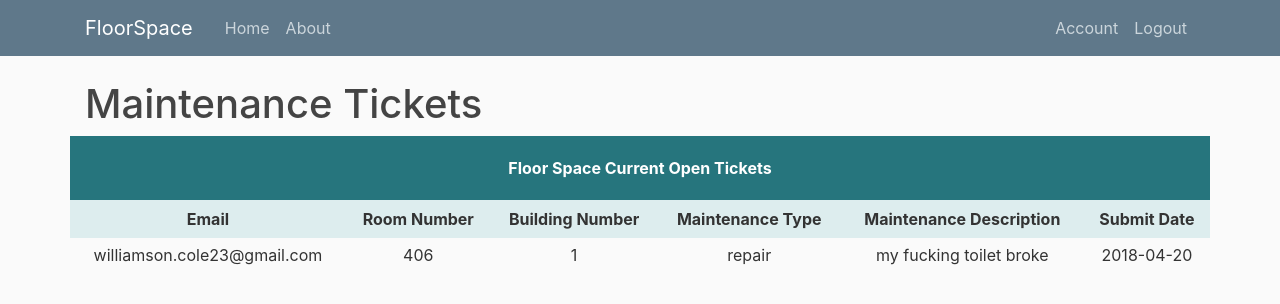
After one commit to ColeW23/FloorSpace2, a Flask app: page /tickets in a window 1280 px wide. The commit adds this page. Shown: the top 304 px of the page. Run offline with Flask 2, Linux system fonts and the light colour scheme; a user stored in the database is signed in; data comes from the database, SQL or seed files in the repository; both versions use the stored data as it was after the commit; some libraries are stand-ins or nearby versions.

Commit message:
Update 4/20 - Created page for displaying all tickets - Tickets are displayed based on varying factors: -- Admin users have all currently opened tickets displayed -- Tenants have only their open tickets displayed - Added css styles to the table that displays tickets

```diff
--- a/game_store/models.py
+++ b/game_store/models.py
@@ -45,14 +45,19 @@ class Ticket(db.Model):
     room_id = db.Column(db.Integer, nullable=False)
     build_id = db.Column(db.Integer, nullable=False)
     mtype = db.Column(db.String(40), nullable=False)
+    submitdate = db.Column(db.Date, nullable=False)
+    resolvedate = db.Column(db.Date)
     description = db.Column(db.String(720), nullable=False)
 
-    def __init__(self, email, room_id, build_id, mtype, description):
+    def __init__(self, email, room_id, build_id, mtype, description, submitdate, resolvedate):
         self.tenant_email=email
         self.room_id=room_id
         self.build_id=build_id
         self.mtype=mtype
         self.description=description
+        self.submitdate=submitdate
+        self.resolvedate=resolvedate
+
 
 
 db.drop_all()
@@ -65,7 +70,14 @@ Admin1 = Tenant(email="Admin1@gmail.com", username="Admin1", password=hashed_pas
 db.session.add(Admin1)
 db.session.commit()
 
+# Tenant login
+TestTenant = Tenant('cole', 'williamson.cole23@gmail.com', 'cunt', access=1)
+
+db.session.add(TestTenant)
+db.session.commit()
+
 # Tickets
+Ticket1 = Ticket('williamson.cole23@gmail.com', room_id=406, build_id=1, mtype='repair', description='my fucking toilet broke', submitdate=datetime.date(2018, 4, 20), resolvedate=datetime.date(2000, 1, 10))
 
-# db.session.bulk_save_objects(platforms)
-# db.session.commit()
+db.session.add(Ticket1)
+db.session.commit()
--- a/game_store/routes.py
+++ b/game_store/routes.py
@@ -2,7 +2,7 @@ from flask import render_template, url_for, flash, redirect, request
 
 from game_store import app, db, bcrypt
 from game_store.forms import RegistrationForm, LoginForm
-from game_store.models import Tenant
+from game_store.models import Tenant, Ticket
 from flask_login import login_user, current_user, logout_user, login_required
 import datetime
 
@@ -65,3 +65,9 @@ def logout():
 @login_required
 def account():
     return render_template('account.html', title='Account')
+
+
+@app.route("/tickets")
+def tickets():
+    ticketdata = Ticket.query.all()
+    return render_template('tickets.html', ticketdata=ticketdata)
--- a/game_store/static/main.css
+++ b/game_store/static/main.css
@@ -78,3 +78,17 @@ a.article-title:hover {
 .account-heading {
   font-size: 2.5rem;
 }
+
+#div-container {
+    width: 100%;
+    margin: auto;
+}
+
+#div-table {
+    width: 100%;
+    float: left;
+}
+
+#div-clear {
+    clear: both;
+}
--- a/game_store/static/table.css
+++ b/game_store/static/table.css
@@ -13,6 +13,7 @@ table.teal-table,
 .teal-table th,
 .teal-table td {
   border-color: #26757d;
+  padding: 20px;
 }
 
 /* Make table header color teal with white text. */
@@ -24,9 +25,10 @@ table.teal-table > thead > tr > th {
 }
 
 /* Make table subhead light teal with bold font. Apply this class to a <tr> tag, create a single <td> within it, apply colspan="[# of columns]" to the <td> tag, and type your subhead title in the <td>. */
-.tbl-sbhd {
+#tbl-sbhd {
   background-color: #ddedee;
   font-weight: bold;
+  padding: 7px;
 }
 
 /* Create more space between list items in table. */
@@ -34,3 +36,9 @@ table.teal-table > thead > tr > th {
   line-height: 1.1;
   margin-bottom: 5px;
 }
+
+.teal-table tbody > tr > td {
+  padding: 5px;
+  text-align: center;
+  verticle-align: bottom;
+}
--- a/game_store/templates/layout.html
+++ b/game_store/templates/layout.html
@@ -56,21 +56,9 @@
               {% endfor %}
             {% endif %}
           {% endwith %}
+
           {% block content %}{% endblock %}
-        </div>
-        <div class="col-md-4">
-          <div class="content-section">
-            <h3>Our Sidebar</h3>
-            <p class='text-muted'>You can put any information here you'd like.
-              <ul class="list-group">
-                <li class="list-group-item list-group-item-light">Latest Posts</li>
-                <li class="list-group-item list-group-item-light">Announcements</li>
-                <li class="list-group-item list-group-item-light">Calendars</li>
-                <li class="list-group-item list-group-item-light">etc</li>
-              </ul>
-            </p>
-          </div>
-        </div>
+            </div>
       </div>
     </main>
 
--- /dev/null
+++ b/game_store/templates/tickets.html
@@ -0,0 +1,92 @@
+{% extends "layout.html" %}
+{% block content %}
+    <link rel="stylesheet" type="text/css" href="{{ url_for('static', filename='table.css') }}">
+<h1>Maintenance Tickets</h1>
+</div>
+<div id="div-container">
+    <div id="div-table">
+        <table class="teal-table" style="width:100%;">
+            <thead>
+                <tr>
+                    {% if current_user and current_user.is_admin()  %}
+                        <th colspan="6" style="text-align: center; width: 100%;">Floor Space Current Open Tickets</th>
+                    {% else %}
+                        <th colspan="6" style="text-align: center; width: 100%;">Current Tenant Tickets</th>
+                    {% endif %}
+                </tr>
+            </thead>
+            <tbody>
+                <tr>
+                    <td id="tbl-sbhd">
+                        Email
+                    </td>
+                    <td id="tbl-sbhd">
+                        Room Number
+                    </td>
+                    <td id="tbl-sbhd">
+                        Building Number
+                    </td>
+                    <td id="tbl-sbhd">
+                        Maintenance Type
+                    </td>
+                    <td id="tbl-sbhd">
+                        Maintenance Description
+                    </td>
+                    <td id="tbl-sbhd">
+                        Submit Date
+                    </td>
+                </tr>
+                {% for Ticket in ticketdata %}
+                    {% if current_user and current_user.is_admin() %}
+                        <tr>
+                            <td>
+                                {{ Ticket.tenant_email }}
+                            </td>
+                            <td>
+                                {{ Ticket.room_id }}
+                            </td>
+                            <td>
+                                {{ Ticket.build_id }}
+                            </td>
+                            <td>
+                                {{ Ticket.mtype }}
+                            </td>
+                            <td>
+                                {{ Ticket.description }}
+                            </td>
+                            <td>
+                                {{ Ticket.submitdate }}
+                            </td>
+                        </tr>
+                    {% else %}
+                        {% if current_user.email == Ticket.tenant_email %}
+                            <tr>
+                                <td>
+                                    {{ Ticket.tenant_email }}
+                                </td>
+                                <td>
+                                    {{ Ticket.room_id }}
+                                </td>
+                                <td>
+                                    {{ Ticket.build_id }}
+                                </td>
+                                <td>
+                                    {{ Ticket.mtype }}
+                                </td>
+                                <td>
+                                    {{ Ticket.description }}
+                                </td>
+                                <td>
+                                    {{ Ticket.submitdate }}
+                                </td>
+                            </tr>
+                        {% endif %}
+                    {% endif %}
+                {% endfor %}
+            </tbody>
+        </table>
+    </div>
+    <div id="clear"></div>
+</div>
+
+{% endblock content %}
```
Also changed, not shown: game_store/templates/account.html (+17 -0 lines), game_store/site.db.
